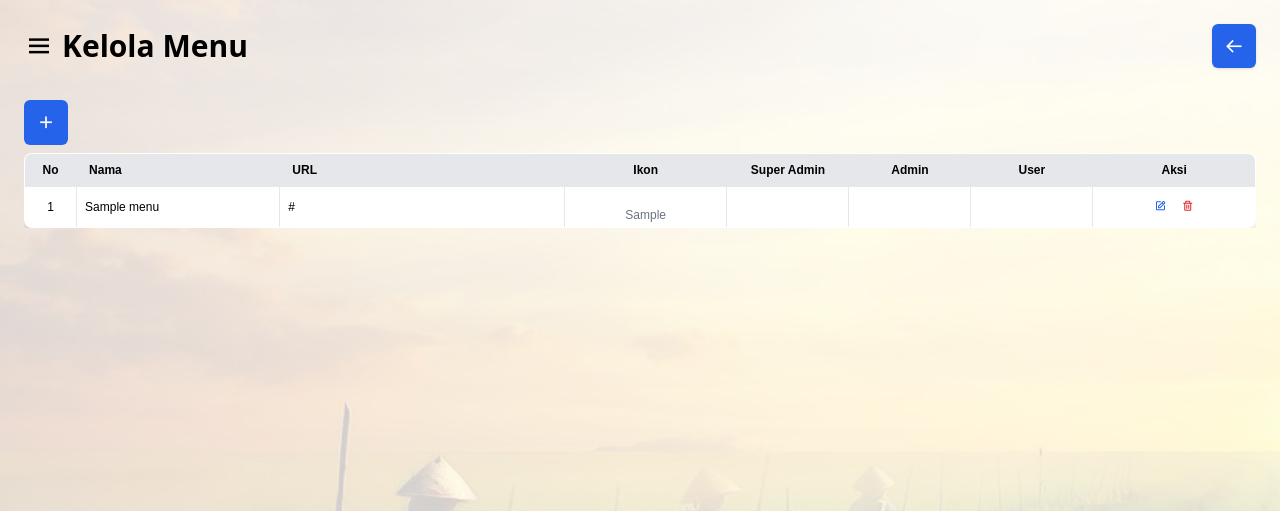
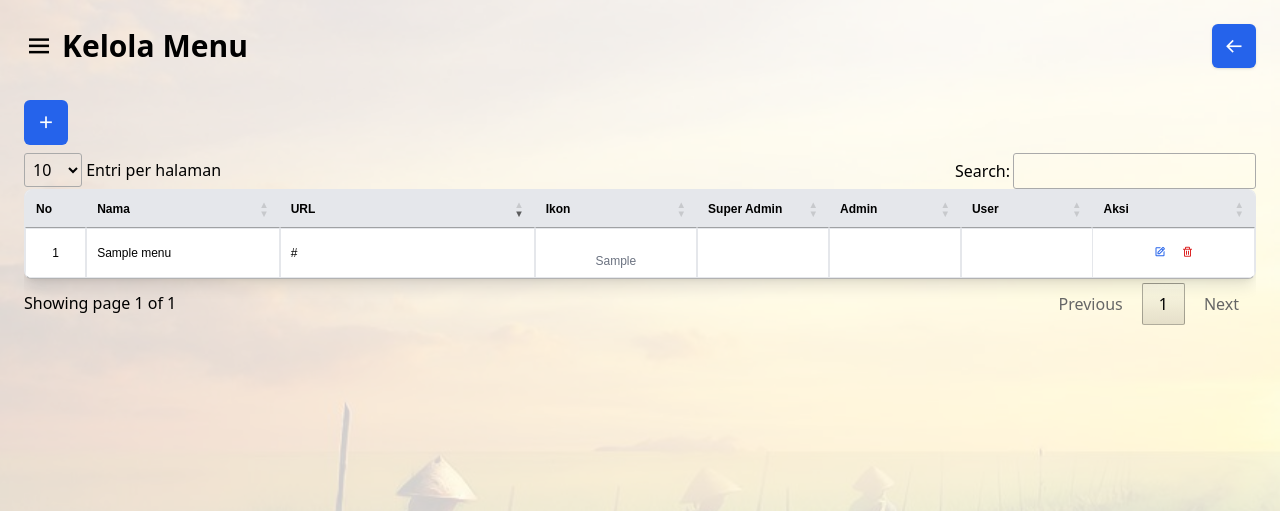
Before and after one commit to abiydoni/warga, a PHP site: page /dashboard/menu.php in a window 1280 px wide. Shown: the top 511 px of the page. Run offline with PHP 8.4, Linux system fonts and the light colour scheme; the visitor is signed in with stand-in values (Sample User, id 1); tables that the repository leaves empty or names only in its code hold one stand-in row (values such as "Sample post"); some libraries are stand-ins or nearby versions.

Commit message:
Update menu.php

```diff
--- a/dashboard/menu.php
+++ b/dashboard/menu.php
@@ -18,6 +18,8 @@ $user = $_SESSION['user'];
     <script src="https://code.jquery.com/jquery-3.6.0.min.js"></script>
     <script src="https://cdn.jsdelivr.net/npm/sweetalert2@11"></script>
     <link rel="stylesheet" href="../css/modal-fix.css">
+    <link rel="stylesheet" href="https://cdn.datatables.net/1.13.6/css/jquery.dataTables.min.css">
+    <script src="https://cdn.datatables.net/1.13.6/js/jquery.dataTables.min.js"></script>
     <style>
       .main-content { position: relative; z-index: 1; }
       .blur-sm { filter: blur(4px); transition: filter 0.2s; }
```
